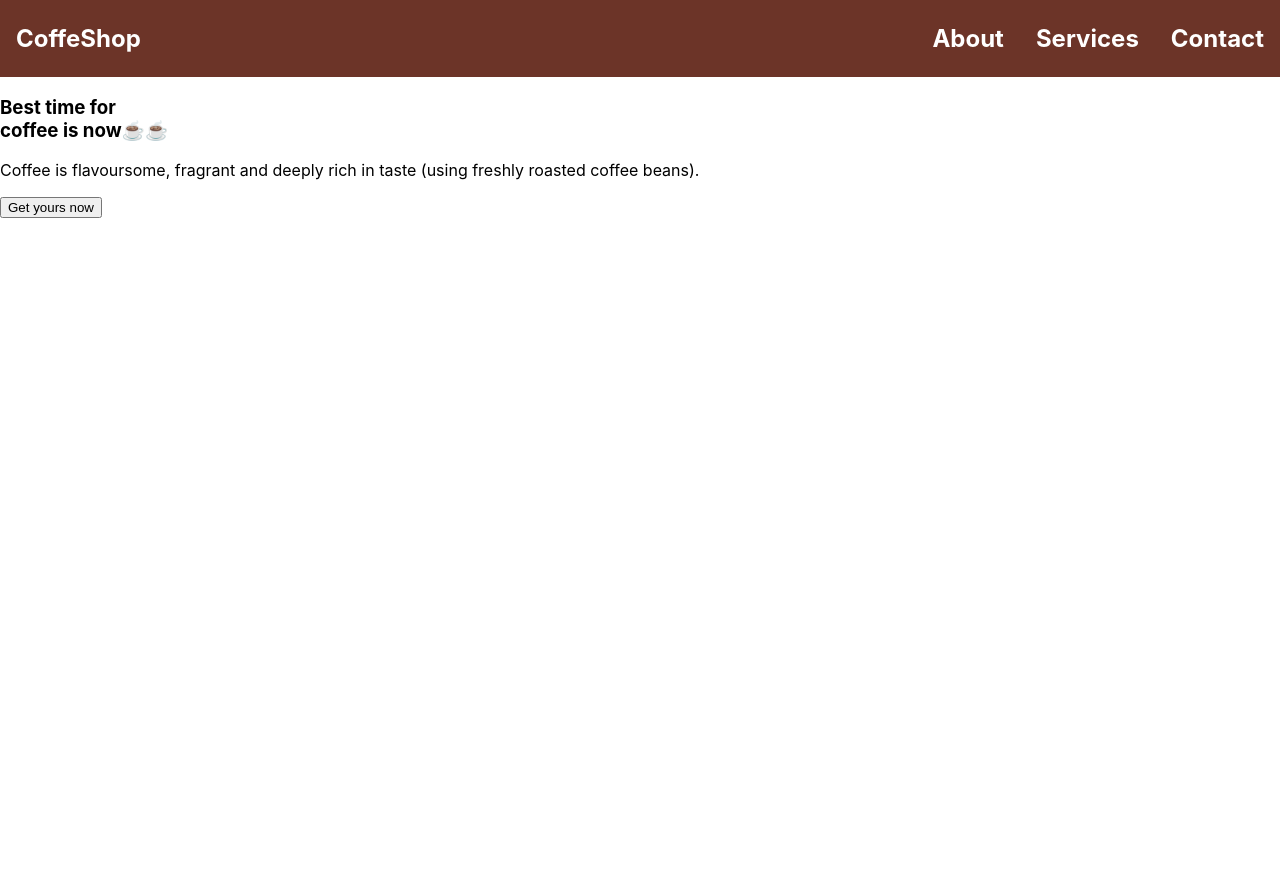
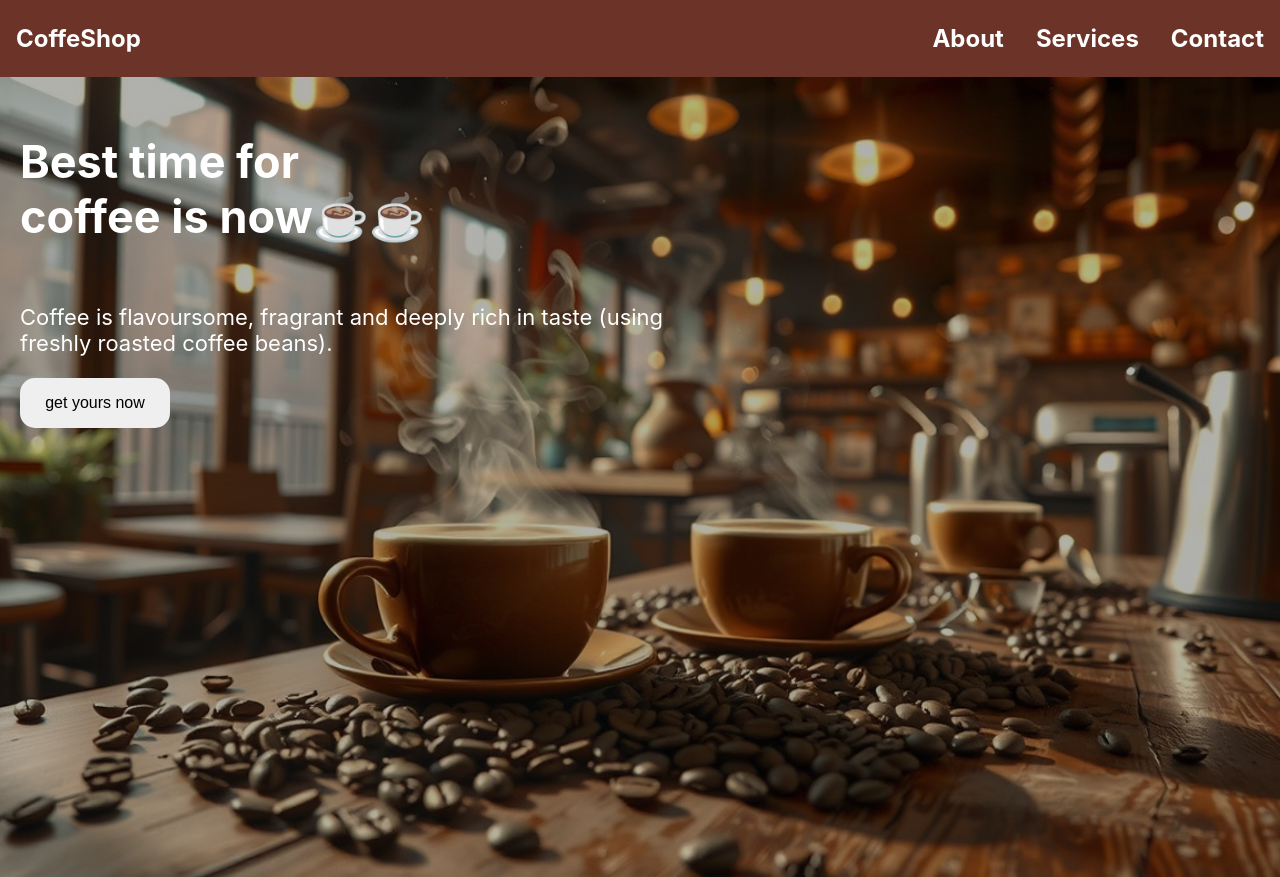
Before and after one commit to menna544/Project309, a React (Create React App) app in the folder frontend/: page / in a window 1280 px wide. Before the commit the page ends 800 px from the top, so only its background shows below. Built offline with nearby package versions, Linux system fonts and the light colour scheme.

Commit message:
commit first section of Home

```diff
--- a/frontend/src/Pages/Home.jsx
+++ b/frontend/src/Pages/Home.jsx
@@ -1,15 +1,17 @@
 import React from 'react';
-//import './Home.css';
+import './home.css';
 import Navbar from './Components/Navbar';
 function Home() {
   return (
     <>
     <Navbar />
-    <section id="home">
+    <section className="home">
       <div className="content">
-        <h3>Best time for<br />coffee is now☕️☕️</h3>
+       <div className='inside'>
+        <h1 className='pp'>Best time for<br />coffee is now☕️☕️</h1>
         <p>Coffee is flavoursome, fragrant and deeply rich in taste (using freshly roasted coffee beans).</p>
-        <button id="btn" onClick={() => alert("Get yours now!")}>Get yours now</button>
+        <button className="btn" onClick={() => alert("Get yours now!")}>get yours now</button>
+      </div>
       </div>
     </section>
     </> );
--- a/frontend/src/Pages/home.css
+++ b/frontend/src/Pages/home.css
@@ -0,0 +1,34 @@
+.home{
+    top: 0;
+}
+.content {
+    width: 100%;
+    height: 800px;
+    margin: 0;
+    padding: 0;
+    background-image: linear-gradient(rgba(0, 0, 0, 0.3), rgba(0, 0, 0, 0.3)), url('../images/2.jpg');
+    background-size: cover;
+    background-position: 60%;
+}
+.inside{
+    display: flex;
+    flex-direction: column;
+    justify-content: center;
+    color: #fff;
+    padding: 20px;
+}
+.inside p{
+
+font-size: 22px;
+width: 650px;
+}
+.pp{
+font-size: 45px;
+}
+.btn{
+    width: 150px;
+    height: 50px;
+    border-radius: 15px;
+    border: none;
+    font-size: 16px;
+}
```
Also changed, not shown: frontend/src/images/2.jpg (added), frontend/src/images/image.png (added).
